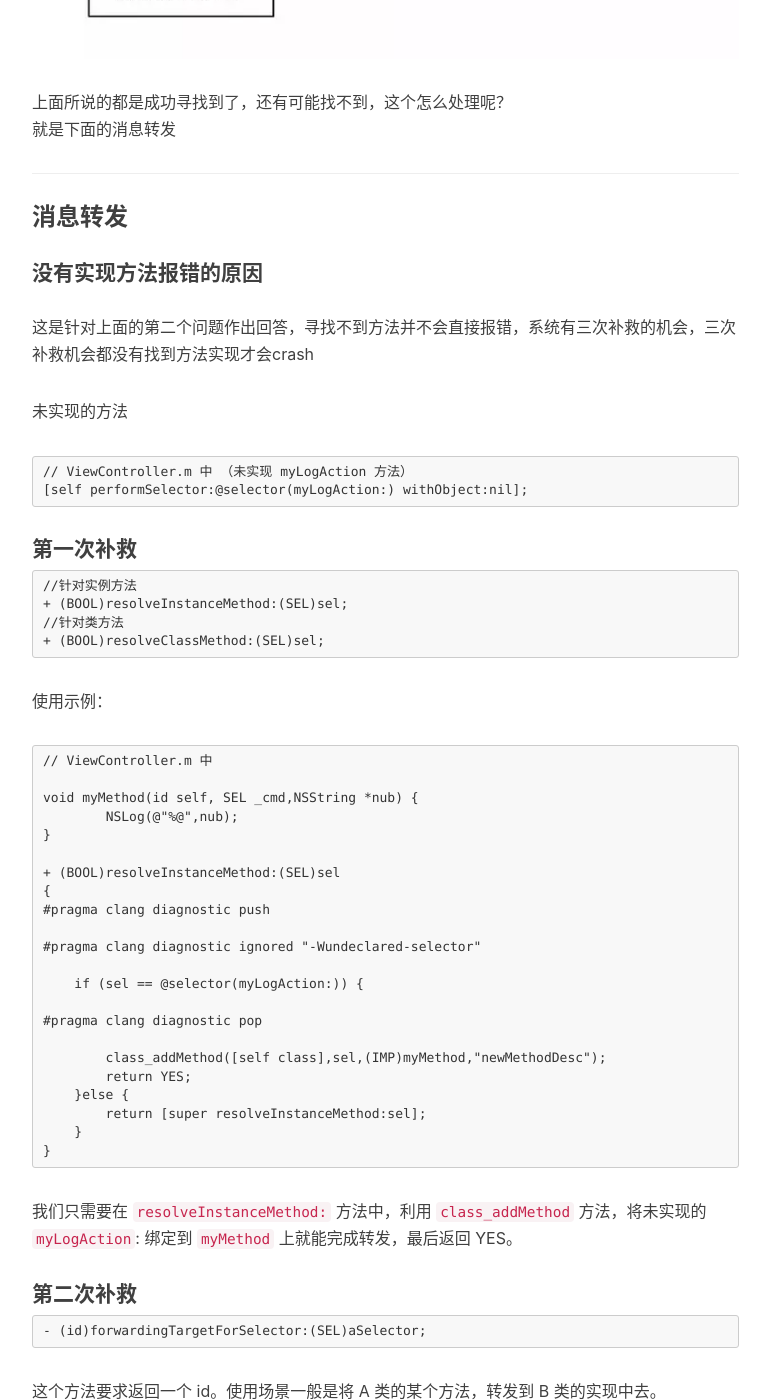
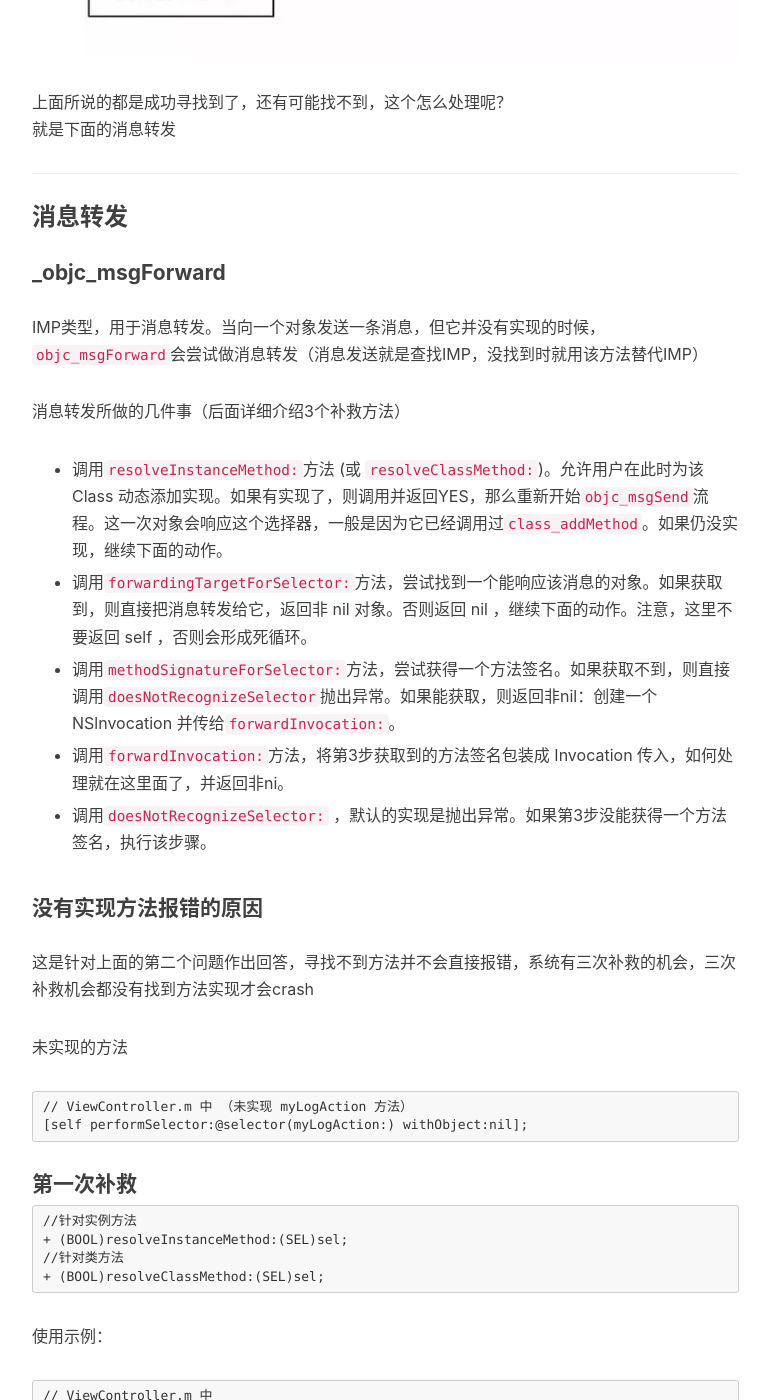
Before and after one commit to honeycao/honeycao.github.io, a Jekyll site: the page built from _posts/2018-01-01-iOS SendMessage.md, in a window 1280 px wide and 1400 px high, scrolled down 6374 px. Shown: the whole window, without its empty margins (233-1003 px from the left). Built offline with Jekyll 4.4.1, drawn with Linux system fonts in a browser that asks for light colours; nearby versions of some CDN libraries; comment, search, counter and statistics services are not loaded.

Commit message:
完善消息转发文章

```diff
--- a/_posts/2018-01-01-iOS SendMessage.md
+++ b/_posts/2018-01-01-iOS SendMessage.md
@@ -229,6 +229,24 @@ struct objc_cache * _Nonnull cache OBJC2_UNAVAILABLE;
 
 ### 消息转发
 
+#### _objc_msgForward
+
+IMP类型，用于消息转发。当向一个对象发送一条消息，但它并没有实现的时候，`objc_msgForward`会尝试做消息转发（消息发送就是查找IMP，没找到时就用该方法替代IMP）
+
+消息转发所做的几件事（后面详细介绍3个补救方法）
+
+* 调用`resolveInstanceMethod:`方法 (或 `resolveClassMethod:`)。允许用户在此时为该 Class 动态添加实现。如果有实现了，则调用并返回YES，那么重新开始`objc_msgSend`流程。这一次对象会响应这个选择器，一般是因为它已经调用过`class_addMethod`。如果仍没实现，继续下面的动作。
+
+* 调用`forwardingTargetForSelector:`方法，尝试找到一个能响应该消息的对象。如果获取到，则直接把消息转发给它，返回非 nil 对象。否则返回 nil ，继续下面的动作。注意，这里不要返回 self ，否则会形成死循环。
+
+* 调用`methodSignatureForSelector:`方法，尝试获得一个方法签名。如果获取不到，则直接调用`doesNotRecognizeSelector`抛出异常。如果能获取，则返回非nil：创建一个 NSlnvocation 并传给`forwardInvocation:`。
+
+* 调用`forwardInvocation:`方法，将第3步获取到的方法签名包装成 Invocation 传入，如何处理就在这里面了，并返回非ni。
+
+* 调用`doesNotRecognizeSelector:` ，默认的实现是抛出异常。如果第3步没能获得一个方法签名，执行该步骤。
+
+
+
 #### 没有实现方法报错的原因
 
 这是针对上面的第二个问题作出回答，寻找不到方法并不会直接报错，系统有三次补救的机会，三次补救机会都没有找到方法实现才会crash
```
